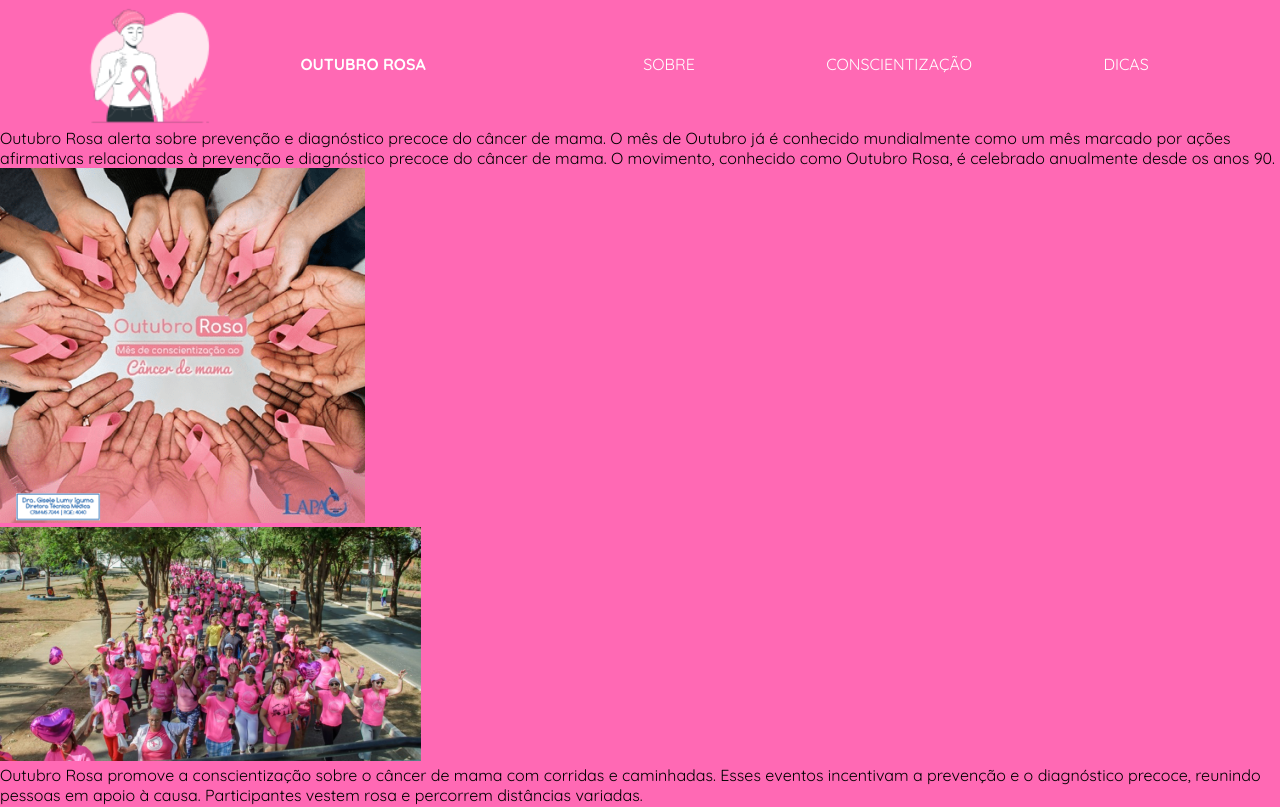
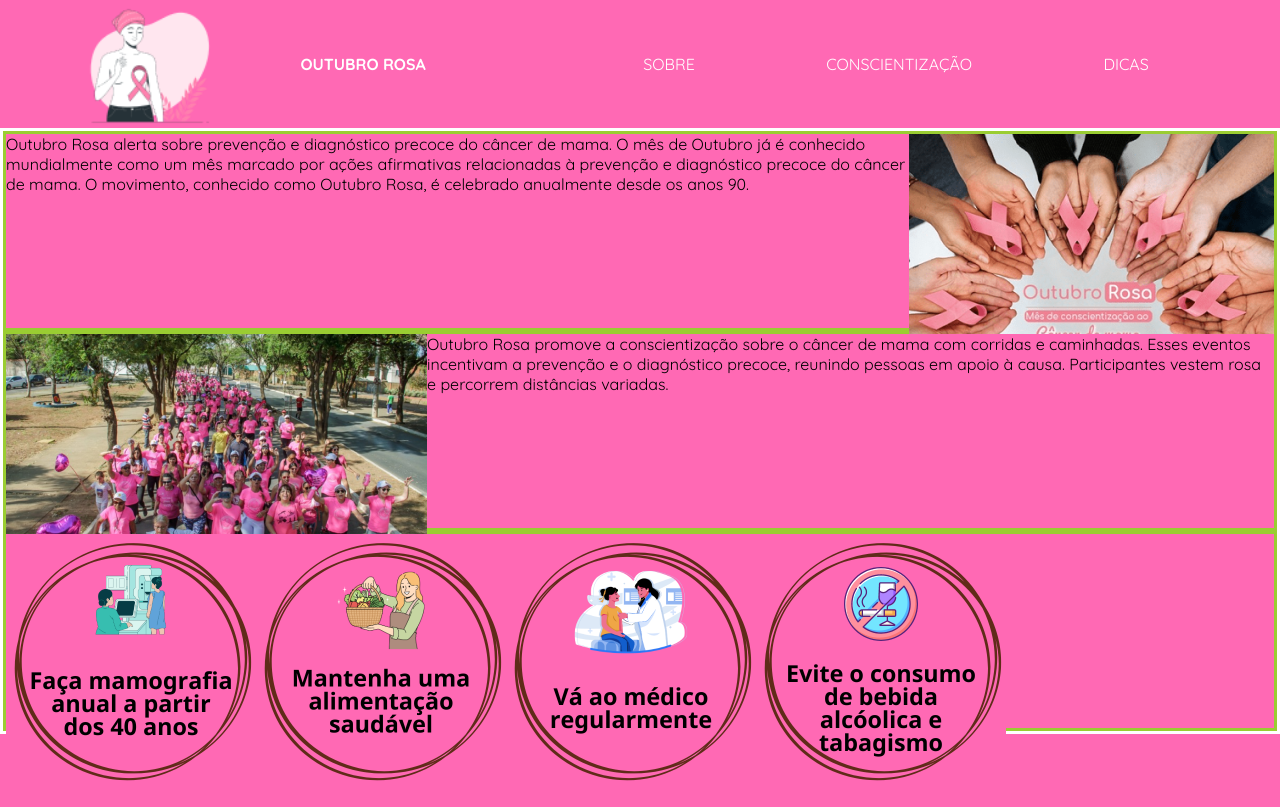
Before and after one commit to lolimamota/Aula-6, a React (Vite) app in the folder Project-01/: page / in a window 1280 px wide. Shown: the top 807 px of the page. Built offline with nearby package versions, Linux system fonts and the light colour scheme.

Commit message:
START: style on main and ADD: classNames on figure

```diff
--- a/Project-01/src/Components/Main/Main.jsx
+++ b/Project-01/src/Components/Main/Main.jsx
@@ -11,19 +11,19 @@ export default function Main() {
     <main className='MainOut'>
     <section>
         <p>Outubro Rosa alerta sobre prevenção e diagnóstico precoce do câncer de mama. O mês de Outubro já é conhecido mundialmente como um mês marcado por ações afirmativas relacionadas à prevenção e diagnóstico precoce do câncer de mama. O movimento, conhecido como Outubro Rosa, é celebrado anualmente desde os anos 90.</p>
-        <figure>
+        <figure className='Fig01'>
             <img src={Hand} alt="Imagem de várias mãos segurando laços rosa em forma de um circulo contendo a seguinte frase no meio 'Outubro Rosa, Mês de conscientização ao cancer de mama'" />
         </figure>
     </section>
     <section>
-        <figure>
+        <figure className='Fig02'>
             <img src={Run}
             alt="Varias mulheres vestidas com a camisa cor de rosa simbolizando as cores da campanha em uma corrida" />
         </figure>
         <p>Outubro Rosa promove a conscientização sobre o câncer de mama com corridas e caminhadas. Esses eventos incentivam a prevenção e o diagnóstico precoce, reunindo pessoas em apoio à causa. Participantes vestem rosa e percorrem distâncias variadas.</p>
     </section>
     <section>
-        <figure>
+        <figure className='Fig03'>
             <img src={Mamografia} alt="" />
             <img src={Alimentacao} alt="" />
             <img src={Medico} alt="" />
--- a/Project-01/src/Components/SCSSProject/style.scss
+++ b/Project-01/src/Components/SCSSProject/style.scss
@@ -40,3 +40,13 @@
         }
     }
 }
+
+.MainOut{
+    border: solid white;
+    section{
+        height: 25vh;
+        border: solid yellowgreen;
+        display: flex;
+        justify-content: space-between;
+    }
+}
```
